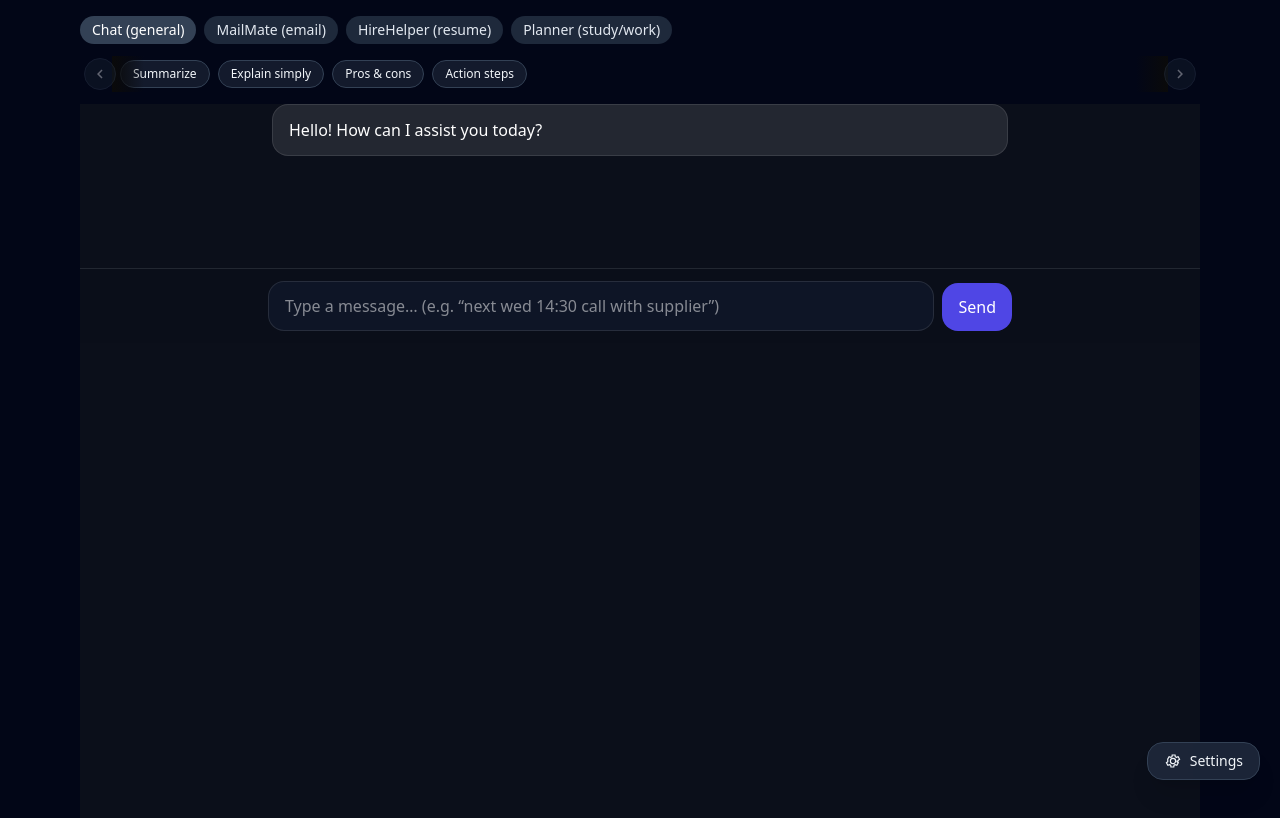
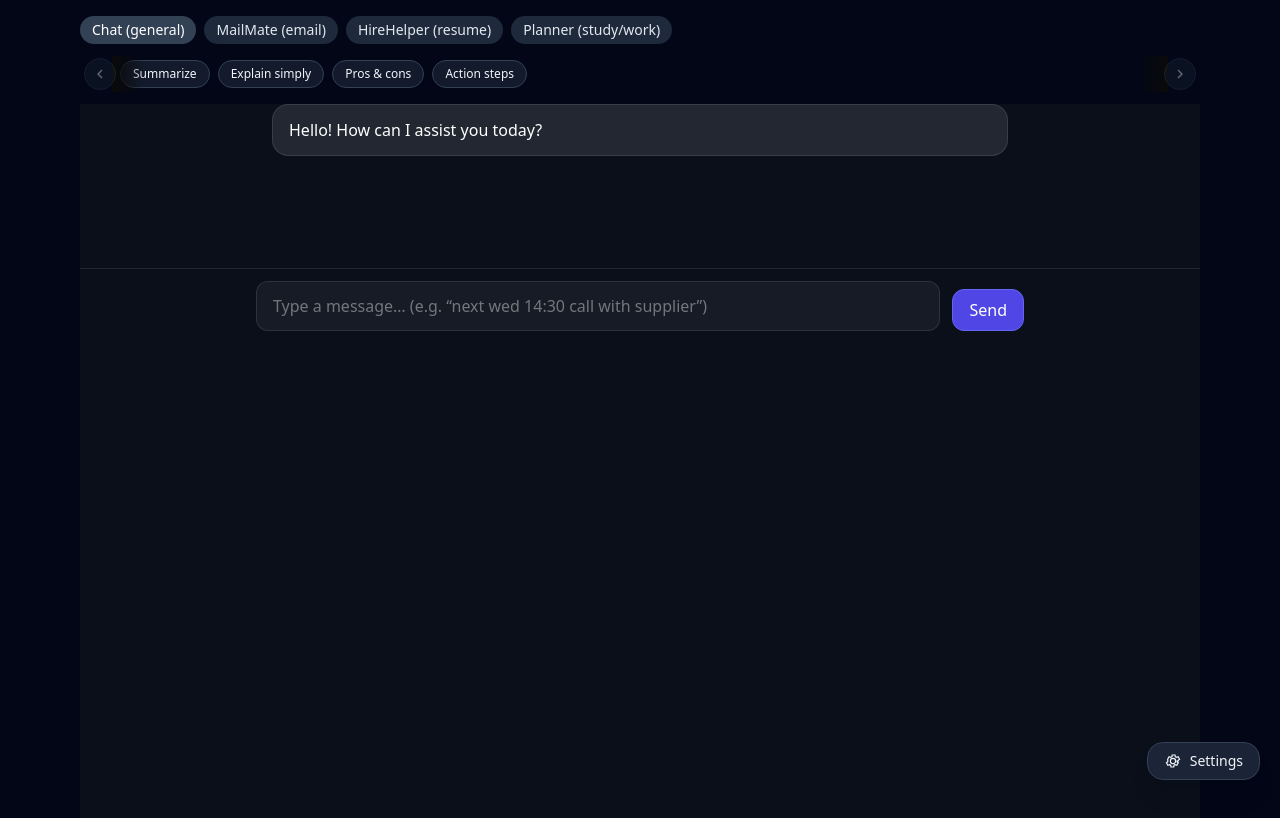
Before and after one commit to madevthevanthiran-maker/amplyai-chatbot, a Next.js app: page /app in a window 1280 px wide. Shown: the top 818 px of the page. Built offline with nearby package versions, Linux system fonts and the light colour scheme; no server answers.

Commit message:
Update ChatInput.jsx

```diff
--- a/components/ChatInput.jsx
+++ b/components/ChatInput.jsx
@@ -1,58 +1,60 @@
-import { useState, useRef, useEffect } from "react";
+import { useEffect, useRef, useState } from "react";
 
 /**
- * ChatInput (classic style)
- * - Controlled input (prevents error text leaking into field)
- * - No logic changes; purely visual polish
+ * ChatInput (fixed)
+ * - Enter to send; Shift+Enter for newline
+ * - Disabled state respected
+ * - Calls onSend(text) with trimmed value
  */
-export default function ChatInput({ onSend, disabled = false, placeholder = "Type a message..." }) {
+export default function ChatInput({
+  onSend,
+  disabled = false,
+  placeholder = 'Type a message... (e.g. “next wed 14:30 call with supplier”)',
+  autoFocus = true,
+}) {
   const [value, setValue] = useState("");
-  const inputRef = useRef(null);
+  const taRef = useRef(null);
 
   useEffect(() => {
-    if (inputRef.current) {
-      inputRef.current.setAttribute("autocomplete", "off");
-      inputRef.current.setAttribute("autocorrect", "off");
-      inputRef.current.setAttribute("autocapitalize", "off");
-      inputRef.current.setAttribute("spellcheck", "false");
-    }
-  }, []);
+    if (autoFocus && taRef.current) taRef.current.focus();
+  }, [autoFocus]);
 
-  async function handleSubmit(e) {
-    e.preventDefault();
+  const doSend = () => {
     const text = value.trim();
     if (!text || disabled) return;
-    try {
-      await onSend(text);
+    onSend?.(text);
     setValue("");
-    } catch (err) {
-      // keep text so user can edit/resend
-      console.error("[ChatInput] onSend error:", err);
+  };
+
+  const onKeyDown = (e) => {
+    if (e.key === "Enter" && !e.shiftKey) {
+      e.preventDefault();
+      doSend();
     }
-  }
+  };
 
   return (
-    <form onSubmit={handleSubmit} className="border-t border-white/10 bg-[#0b0f1a]/90 backdrop-blur sticky bottom-0">
-      <div className="mx-auto max-w-3xl px-3 py-3">
-        <div className="flex items-end gap-2">
+    <div className="w-full sticky bottom-0 left-0 right-0 bg-[#0b0f1a] border-t border-white/10 px-4 py-3">
+      <div className="mx-auto max-w-3xl flex gap-3 items-end">
         <textarea
-            ref={inputRef}
+          ref={taRef}
+          className="flex-1 resize-none rounded-xl border border-white/10 bg-white/5 px-4 py-3 outline-none text-white placeholder:text-white/40"
           rows={1}
-            className="flex-1 resize-none rounded-2xl bg-[#0e1526] text-white placeholder-white/50 border border-white/10 px-4 py-3 outline-none focus:ring-2 focus:ring-indigo-500"
           value={value}
+          placeholder={placeholder}
           onChange={(e) => setValue(e.target.value)}
-            placeholder={placeholder}
+          onKeyDown={onKeyDown}
+          disabled={disabled}
         />
         <button
-            type="submit"
+          type="button"
+          onClick={doSend}
           disabled={disabled}
-            className="shrink-0 rounded-2xl bg-indigo-600 hover:bg-indigo-500 text-white px-4 py-3 transition disabled:opacity-50"
-            aria-label="Send message"
+          className="px-4 py-2 rounded-xl border border-indigo-500 bg-indigo-600 text-white disabled:opacity-60"
         >
           Send
         </button>
       </div>
     </div>
-    </form>
   );
 }
```
Lines whose indentation alone changed are shown as unchanged.
